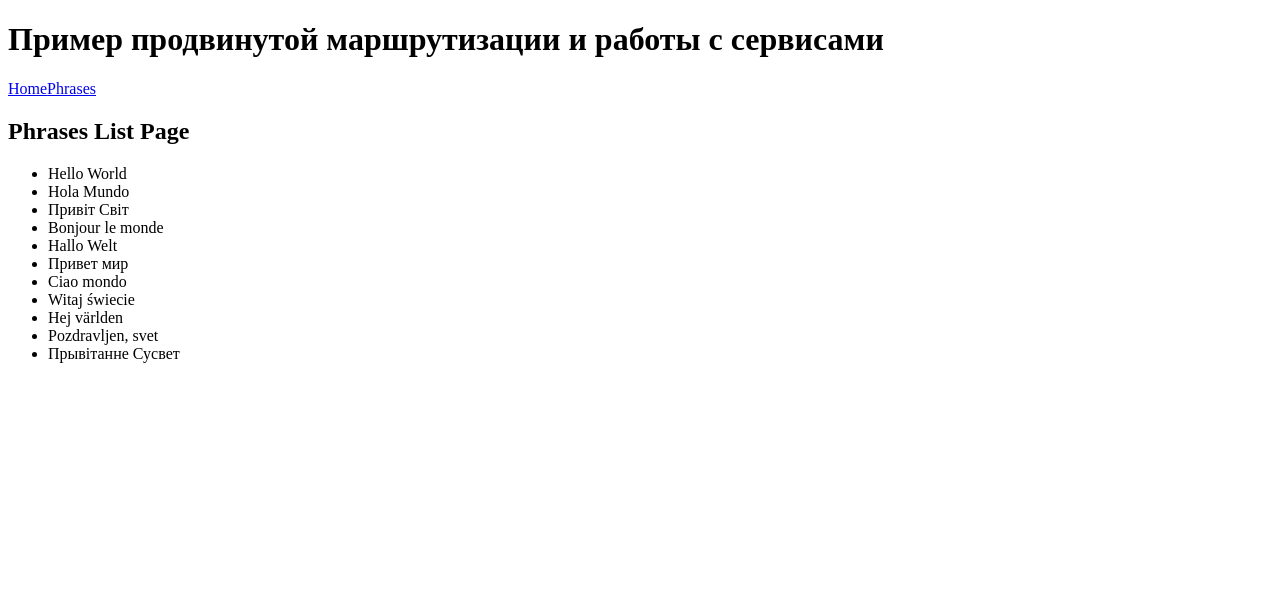
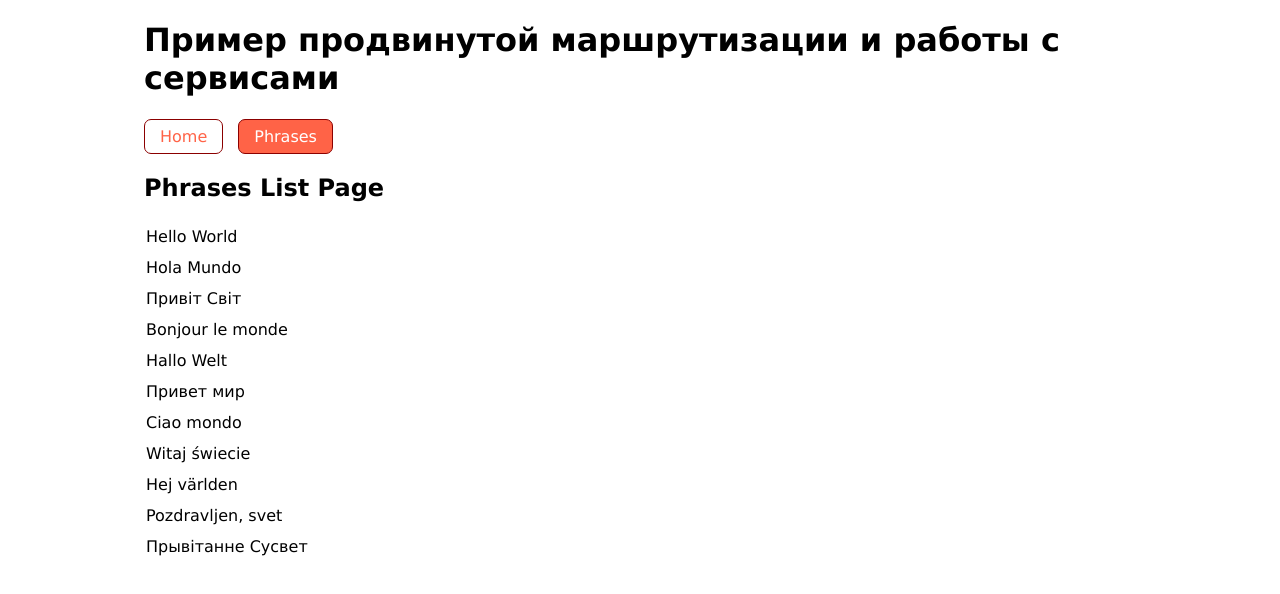
Before and after one commit to timoshevichaleks/app-routing-advanced, an Angular app: page /phrases in a window 1280 px wide. Shown: the top 594 px of the page. Built offline with nearby package versions, Linux system fonts and the light colour scheme.

Commit message:
дочерний роутинг

```diff
--- a/src/app/app-routing.module.ts
+++ b/src/app/app-routing.module.ts
@@ -1,14 +1,10 @@
 import { NgModule } from '@angular/core';
 import { RouterModule, Routes } from '@angular/router';
 import { HomeComponent } from './home/home.component';
-import { PhraseDetailsComponent } from './phrase-details/phrase-details.component';
-import { PhrasesListComponent } from './phrases-list/phrases-list.component';
 
 const routes: Routes = [
   {path: '', redirectTo: 'home', pathMatch: 'full'},
-  {path: 'home', component: HomeComponent},
-  {path: 'phrases', component: PhrasesListComponent},
-  {path: 'phrase/:id', component: PhraseDetailsComponent}
+  {path: 'home', component: HomeComponent}
 ];
 
 @NgModule({
--- a/src/app/phrase-details/phrase-details.component.html
+++ b/src/app/phrases/phrase-details/phrase-details.component.html
@@ -5,7 +5,7 @@
   <div>Value: {{phrase.value}}</div>
   <div>language: {{phrase.language}}</div>
 
-  <div>
+  <div class="btn-group">
     <button type="button" (click)="gotoPhrasesList()">Go to phrases list</button>
   </div>
 
--- a/src/app/phrase-details/phrase-details.component.ts
+++ b/src/app/phrases/phrase-details/phrase-details.component.ts
@@ -1,7 +1,7 @@
 import { Component, OnInit } from '@angular/core';
 import { ActivatedRoute, Params, Router } from '@angular/router';
-import { Phrase } from '../shared/phrase.class';
-import { PhraseService } from '../shared/phrase.service';
+import { Phrase } from '../../shared/phrase.class';
+import { PhraseService } from '../../shared/phrase.service';
 
 @Component({
   selector: 'app-phrase-details',
@@ -20,7 +20,7 @@ export class PhraseDetailsComponent implements OnInit {
 
   ngOnInit(): void {
 
-    this.activatedRoute.params.forEach((params: Params) => {
+    this.activatedRoute.params.subscribe((params: Params) => {
       const id: number = +params.id;
 
       if (isNaN(id)) return;
--- a/src/app/phrases-list/phrases-list.component.html
+++ b/src/app/phrases/phrases-list/phrases-list.component.html
@@ -1,6 +1,6 @@
 <h2>Phrases List Page</h2>
 
-<ul>
+<ul class="phrases">
   <li *ngFor="let phrase of phrases" (click)="onSelect(phrase)">
     {{phrase.value}}
   </li>
--- a/src/app/phrases-list/phrases-list.component.ts
+++ b/src/app/phrases/phrases-list/phrases-list.component.ts
@@ -1,7 +1,7 @@
 import { Component, OnInit } from '@angular/core';
 import { Router } from '@angular/router';
-import { Phrase } from '../shared/phrase.class';
-import { PhraseService } from '../shared/phrase.service';
+import { Phrase } from '../../shared/phrase.class';
+import { PhraseService } from '../../shared/phrase.service';
 
 @Component({
   selector: 'app-phrases-list',
--- a/src/styles.scss
+++ b/src/styles.scss
@@ -1 +1,62 @@
 /* You can add global styles to this file, and also import other style files */
+
+* {
+  box-sizing: border-box;
+}
+
+body {
+  max-width: 992px;
+  margin: auto;
+  font-family: Verdana, sans-serif;
+}
+
+button {
+  border: 1px solid darkred;
+  text-decoration: none;
+  transition: .5s;
+  color: tomato;
+  padding: 7px 15px;
+  margin-right: 15px;
+  border-radius: 7px;
+  background-color: transparent;
+  font-size: 1rem;
+}
+
+nav {
+  a {
+    display: inline-block;
+    border: 1px solid darkred;
+    text-decoration: none;
+    transition: .5s;
+    color: tomato;
+    padding: 7px 15px;
+    margin-right: 15px;
+    border-radius: 7px;
+    &.active {
+      background-color: tomato;
+      color: white;
+    }
+  }
+}
+
+.btn-group {
+  margin-top: 20px;
+}
+
+.phrases {
+  list-style: none;
+  padding: 0;
+  li {
+    cursor: pointer;
+    margin: 2px;
+    padding: 5px 0;
+    max-width: 250px;
+    transition: padding .5s;
+    &:hover {
+      background-color: lightcoral;
+      padding-right: 15px;
+      padding-left: 15px;
+      border-radius: 7px;
+    }
+  }
+}
```
Also changed, not shown: src/app/app.module.ts (+4 -6 lines), src/app/phrases/phrases-routing.module.ts (added, +15 -0 lines), src/app/phrases/phrases.module.ts (added, +16 -0 lines), src/app/phrases/phrase-details/phrase-details.component.scss (added), src/app/phrases/phrases-list/phrases-list.component.scss (added), 2 other files (tests, documents, lock files or other folders).
